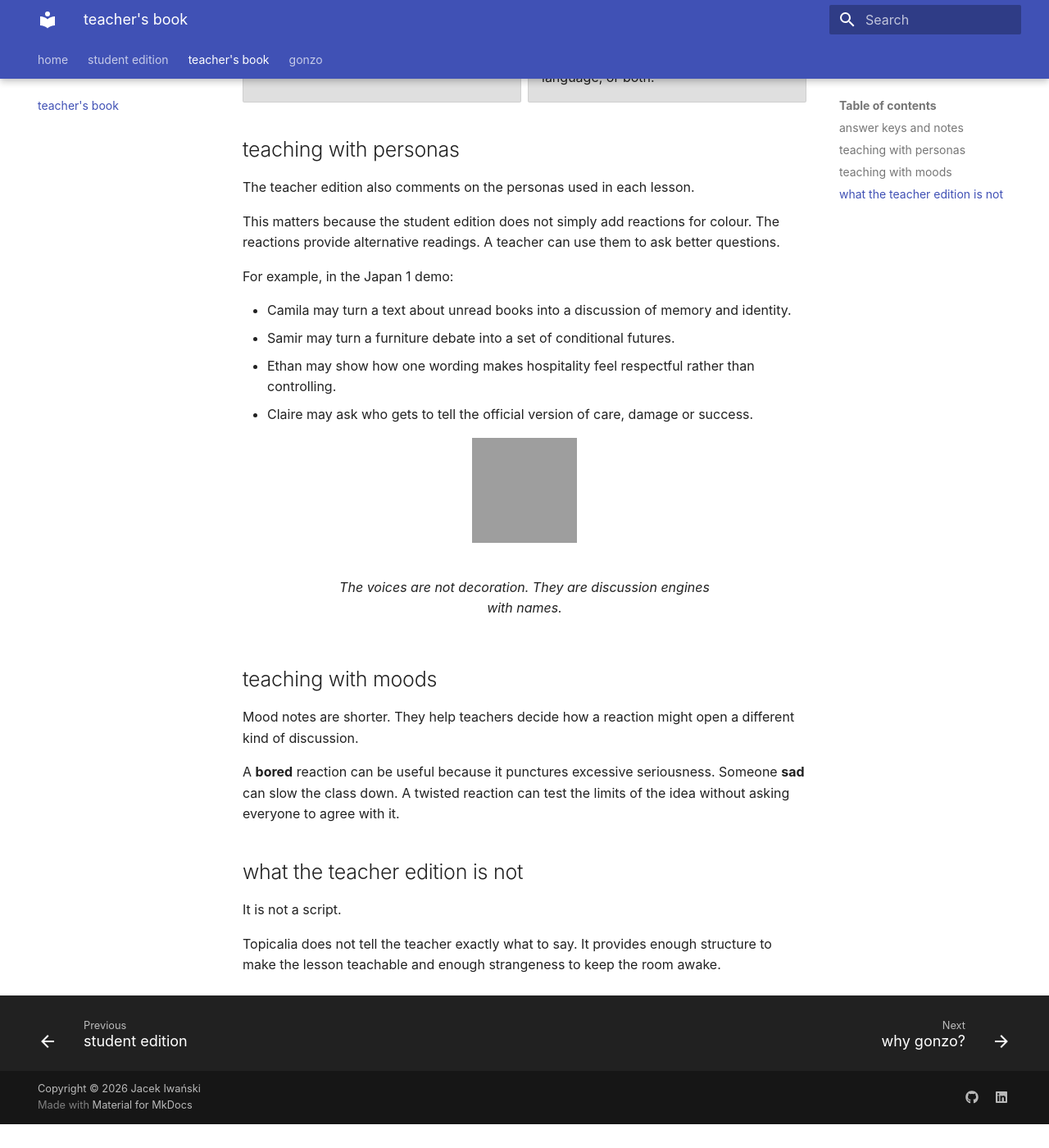
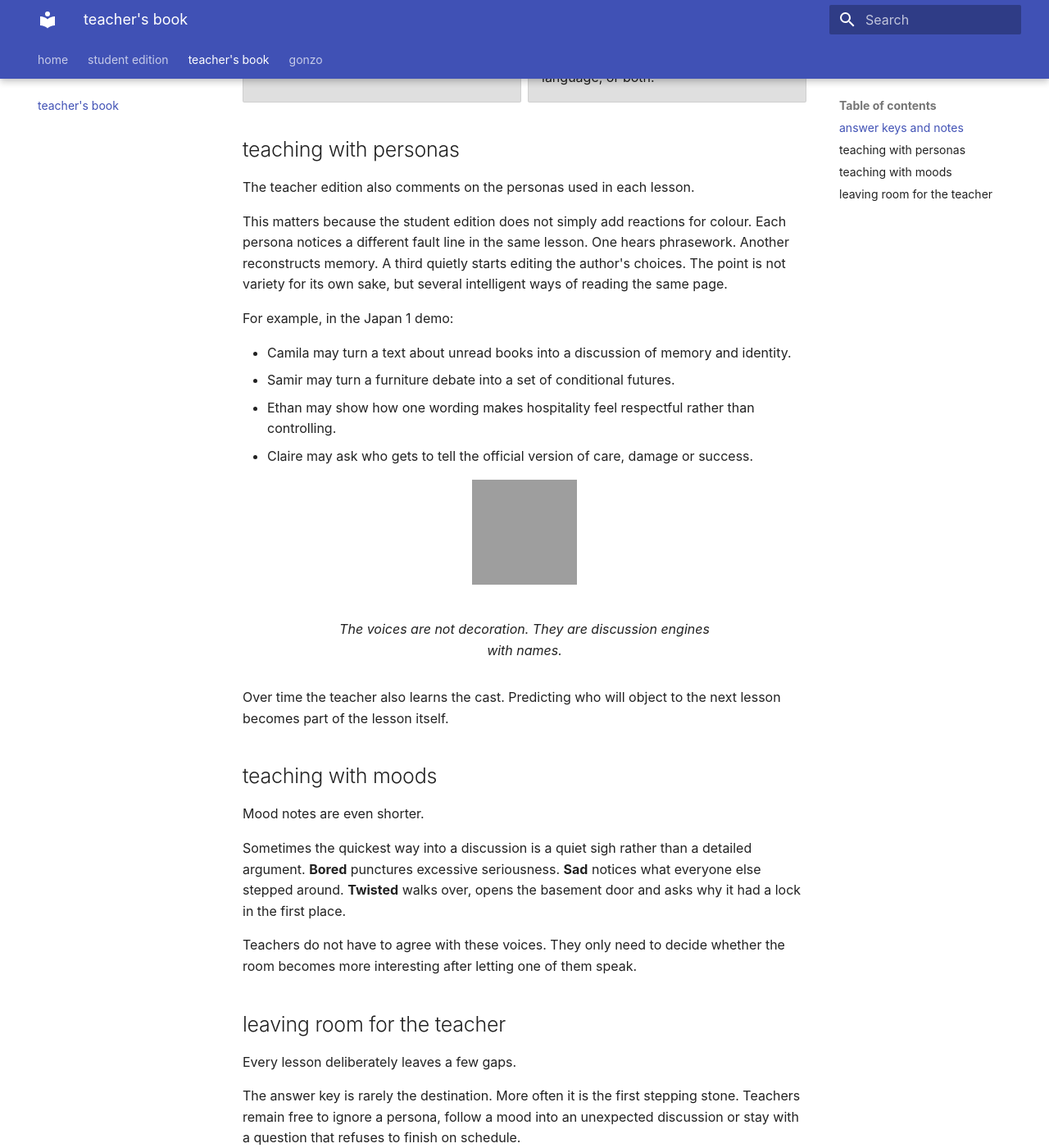
Before and after one commit to jiwanski/topicalia2-notes, an MkDocs documentation site: the page built from docs/editions/teacher.md, in a window 1280 px wide and 1400 px high, scrolled down 1032 px. Shown: the whole window at 82% size. Built offline with MkDocs 1.6.1 and Material for MkDocs 9.7.7, drawn with Linux system fonts in a browser that asks for light colours; before the commit the page ends 2403 px from its top, so only the background shows below that; some of the changed text lies outside the part shown; grey boxes are pictures that could not be loaded.

Commit message:
edit teacher edition doc

```diff
--- a/docs/editions/teacher.md
+++ b/docs/editions/teacher.md
@@ -1,6 +1,6 @@
 # Teacher's book
 
-The teacher edition mirrors the student edition, but it does a different job - it explains what the lesson is trying to make discussable, what language is worth noticing, and how the recurring voices can be used in class without turning them into decorative wallflowers.
+The teacher edition mirrors the student book, but watches the lesson from behind the curtain. It explains why particular language matters, where discussion may wander, and how the recurring voices can keep the conversation moving without taking it over.
 
 <figure markdown="span">
   ![Teacher notes page from Japan 1](assets/screens/japan1-teacher-notes.png)
@@ -11,7 +11,7 @@ The teacher edition mirrors the student edition, but it does a different job - i
 
 Each teacher lesson starts with answers or suggested answers. After that come short notes on the pedagogical aim, language focus, discussion guidance and possible difficulties.
 
-The notes are intentionally compact. They are meant to help a teacher enter the lesson quickly, not to provide a conference paper wearing sensible shoes.
+The notes stay short on purpose. They are there to help a teacher enter the lesson quickly, not to arrive carrying a conference paper in sensible shoes.
 
 <div class="grid cards" markdown>
 
@@ -45,7 +45,7 @@ The notes are intentionally compact. They are meant to help a teacher enter the
 
 The teacher edition also comments on the personas used in each lesson.
 
-This matters because the student edition does not simply add reactions for colour. The reactions provide alternative readings. A teacher can use them to ask better questions.
+This matters because the student edition does not simply add reactions for colour. Each persona notices a different fault line in the same lesson. One hears phrasework. Another reconstructs memory. A third quietly starts editing the author's choices. The point is not variety for its own sake, but several intelligent ways of reading the same page.
 
 For example, in the Japan 1 demo:
 
@@ -59,14 +59,20 @@ For example, in the Japan 1 demo:
   <figcaption>The voices are not decoration. They are discussion engines with names.</figcaption>
 </figure>
 
+Over time the teacher also learns the cast. Predicting who will object to the next lesson becomes part of the lesson itself.
+
 ## teaching with moods
 
-Mood notes are shorter. They help teachers decide how a reaction might open a different kind of discussion.
+Mood notes are even shorter.
 
-A **bored** reaction can be useful because it punctures excessive seriousness. Someone **sad** can slow the class down. A twisted reaction can test the limits of the idea without asking everyone to agree with it.
+Sometimes the quickest way into a discussion is a quiet sigh rather than a detailed argument. **Bored** punctures excessive seriousness. **Sad** notices what everyone else stepped around. **Twisted** walks over, opens the basement door and asks why it had a lock in the first place.
 
-## what the teacher edition is not
+Teachers do not have to agree with these voices. They only need to decide whether the room becomes more interesting after letting one of them speak.
 
-It is not a script.
+## leaving room for the teacher
 
-Topicalia does not tell the teacher exactly what to say. It provides enough structure to make the lesson teachable and enough strangeness to keep the room awake.
+Every lesson deliberately leaves a few gaps.
+
+The answer key is rarely the destination. More often it is the first stepping stone. Teachers remain free to ignore a persona, follow a mood into an unexpected discussion or stay with a question that refuses to finish on schedule.
+
+The pages provide structure, not choreography.
```
